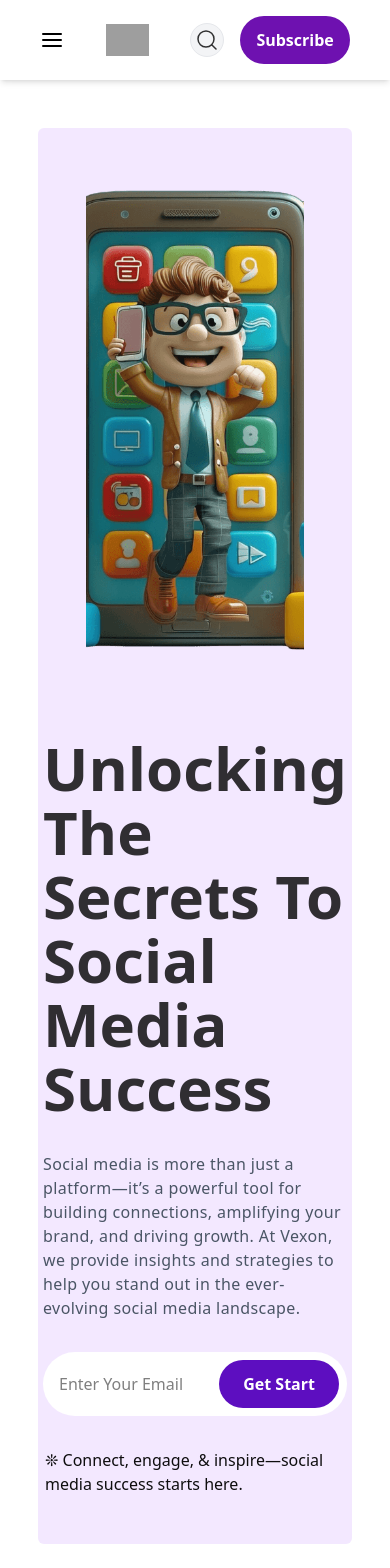
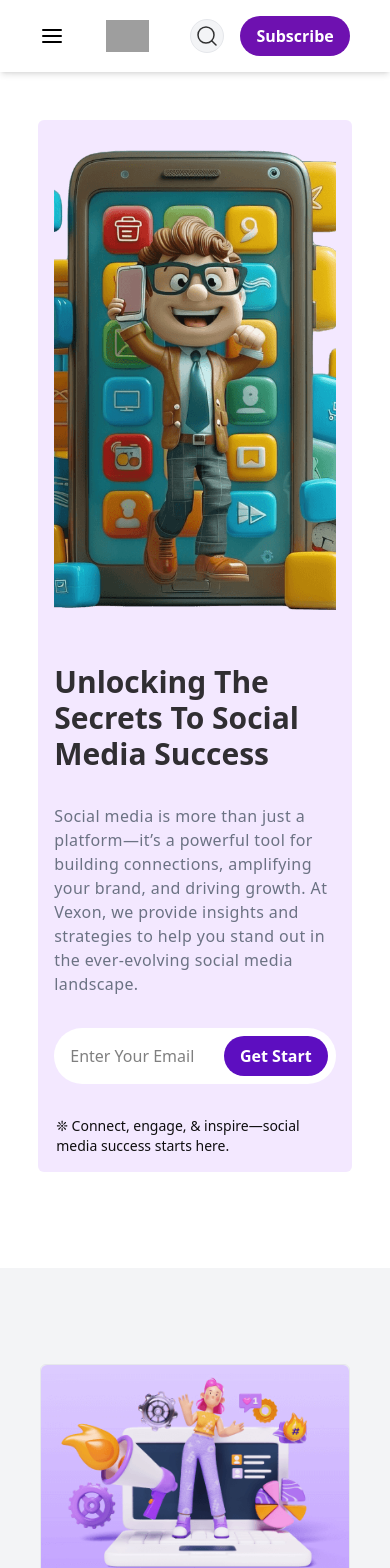
Before and after one commit to prabinb50/Blog_Website_MERN, a React (Vite) app in the folder frontend/: page / in a window 390 px wide. Shown: the top 1568 px of the page. Built offline with nearby package versions, Linux system fonts and the light colour scheme; grey boxes are pictures that could not be loaded.

Commit message:
some files style changes

```diff
--- a/frontend/src/components/BlogPostCategories.jsx
+++ b/frontend/src/components/BlogPostCategories.jsx
@@ -2,14 +2,14 @@ import React from "react";
 
 export default function BlogPostCategories() {
   return (
-    <div className="w-11/12 mx-auto px-6 mt-16 mb-12 space-y-8">
+    <div className="w-11/12 mx-auto px-6 mt-12 mb-12 space-y-8">
       {/* Title of blog post category */}
 
       <div className="flex flex-col md:flex-row space-y-4 items-center justify-between ">
-        <p className="lg:text-5xl text-4xl font-semibold opacity-80">
+        <p className="lg:text-5xl sm:text-4xl text-3xl  whitespace-nowrap font-semibold opacity-80">
           All Blog Post Categories
         </p>
-        <button className="cursor-pointer max-md:text-sm hover:bg-black duration-500  px-6 py-3 font-bold bg-violet-800 text-white rounded-4xl">
+        <button className="cursor-pointer max-md:text-sm hover:bg-black duration-500 px-4 py-2 md:px-6 md:py-3 font-bold bg-violet-800 text-white rounded-4xl">
           Explore All Topic
         </button>
       </div>
--- a/frontend/src/components/HeroSection.jsx
+++ b/frontend/src/components/HeroSection.jsx
@@ -5,16 +5,16 @@ import * as motion from "motion/react-client"
 export default function HeroSection() {
   return (
     <div className="h-full  w-full mt-12  flex px-6">
-      <div className=" w-11/12 mx-auto bg-purple-100 flex flex-col rounded-md p-12  md:flex-row sm:p-24  items-center justify-between gap-8">
+      <div className=" w-11/12 mx-auto bg-purple-100 flex flex-col rounded-md p-4  md:flex-row sm:p-24  items-center justify-between gap-x-8">
         <div className="md:1/2 flex items-center justify-center">
-          <img src={heroImage} alt="" className=" h-120 w-110 object-cover" />
+          <img src={heroImage} alt="" className=" h-120 w-120 object-cover" />
         </div>
 
         <div className="flex flex-col  md:w-1/2  gap-8 max-lg:mt-12">
-          <p className="font-bold text-6xl leading-16  opacity-80">
+          <p className="font-bold xl:text-6xl sm:text-4xl xl:leading-16 text-3xl  opacity-80">
             Unlocking The Secrets To Social Media Success
           </p>
-          <p className="text-gray-600  tracking-wide leading-6 ">
+          <p className="text-gray-600  opacity-80 md:text-lg tracking-wide lg:leading-8 ">
             Social media is more than just a platform—it’s a powerful tool for
             building connections, amplifying your brand, and driving growth. At
             Vexon, we provide insights and strategies to help you stand out in
@@ -23,17 +23,17 @@ export default function HeroSection() {
           <div className=" flex flex-col relative  justify-center  ">
             <input
               type="text"
-              className="outline-none  h-16 flex items-center px-4 py-2 bg-white rounded-4xl "
+              className="outline-none  md:h-16 h-14  flex items-center px-4 py-2 bg-white rounded-4xl "
               placeholder="Enter Your Email"
             />
 
-            <button className="  absolute flex items-center  right-2 cursor-pointer hover:bg-black duration-500  px-6 py-3 font-bold bg-violet-800 text-white rounded-4xl">
+            <button className="  absolute flex items-center  right-2 cursor-pointer hover:bg-black duration-500 px-4 py-2  md:px-6 md:py-3 font-bold bg-violet-800 text-white rounded-4xl">
               Get Start
             </button>
           </div>
 
 
-         <motion.p className=" opacity-90"
+         <motion.p className=" opacity-90 md:text-base text-sm"
 
          initial={{ opacity: 0, translateX: 2 }}
          animate={{ opacity: 1, translateX: 2 }}
--- a/frontend/src/components/SecondNavbar.jsx
+++ b/frontend/src/components/SecondNavbar.jsx
@@ -92,7 +92,7 @@ export default function SecondNavbar() {
             {/* Subscribe button */}
             <Link
               to={"/sign-up"}
-              className="bg-purple-800 text-white font-semibold px-4 py-3 rounded-full hover:bg-black transition duration-300 ease-in-out cursor-pointer"
+              className="bg-purple-800 text-white font-semibold px-4 md:py-3 py-2 rounded-full hover:bg-black transition duration-300 ease-in-out cursor-pointer"
             >
               Subscribe
             </Link>
--- a/frontend/src/components/SocialMediaGame.jsx
+++ b/frontend/src/components/SocialMediaGame.jsx
@@ -6,10 +6,10 @@ export default function SocialMediaGame() {
     <div className="h-full lg:h-120 w-full bg-violet-900  flex ">
       <div className=" w-11/12 mx-auto flex flex-col max-lg:px-6 lg:flex-row items-center justify-between gap-8">
         <div className="flex flex-col  lg:w-1/2  gap-8 max-lg:mt-12">
-          <p className="font-semibold md:text-6xl text-5xl text-white opacity-90 leading-16 lg:leading-18">
+          <p className="font-bold xl:text-6xl sm:text-4xl xl:leading-16 text-3xl text-white  opacity-80">
             Ready to Elevate Your Social Media Game?
           </p>
-          <p className="text-white opacity-80 text-lg tracking-wide leading-8">
+          <p className="text-white opacity-80 md::text-lg tracking-wide leading-8">
             Unlock the tools and insights you need to thrive on social media
             with Vexon. Join our community for expert tips, trending strategies,
             and resources that empower you to stand out and succeed.
@@ -17,11 +17,11 @@ export default function SocialMediaGame() {
           <div className=" flex flex-col relative  justify-center  ">
             <input
               type="text"
-              className="outline-none  h-16 flex items-center px-4 py-2 bg-white rounded-4xl "
+              className="outline-none  md:h-16 h-14 flex items-center px-4 py-2 bg-white rounded-4xl "
               placeholder="Enter Your Email"
             />
 
-            <button className="  absolute flex items-center  right-2 cursor-pointer hover:bg-black duration-500  px-6 py-3 font-bold bg-violet-800 text-white rounded-4xl">
+            <button className="  absolute flex items-center  right-2 cursor-pointer hover:bg-black duration-500 px-4 py-2  md:px-6 md:py-3 font-bold bg-violet-800 text-white rounded-4xl">
               Get Start
             </button>
           </div>
```
